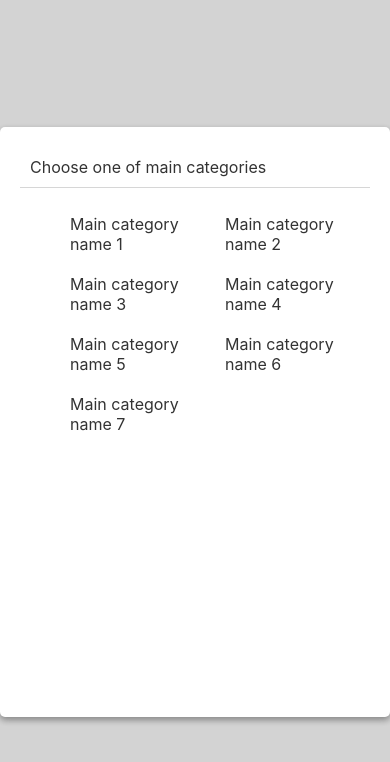
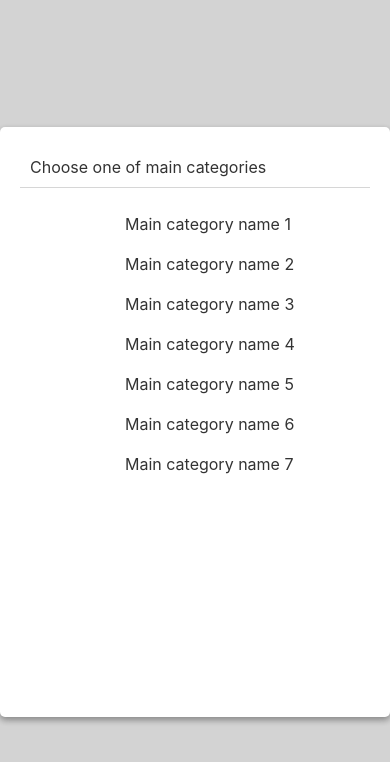
Before and after one commit to HubertPodgorski/categories, a React (Create React App) app: page / in a window 390 px wide. Shown: the top 762 px of the page. Built offline with nearby package versions, Linux system fonts and the light colour scheme.

Commit message:
responsive view adjustments

```diff
--- a/src/components/CategoryList/CategoryList.module.scss
+++ b/src/components/CategoryList/CategoryList.module.scss
@@ -4,4 +4,8 @@
     justify-content: flex-start;
     align-items: flex-start;
     list-style: none;
+
+    @media screen and (max-width: 480px) {
+        justify-content: center;
+    }
 }
--- a/src/components/SingleCategoryOption/SingleCategoryOption.module.scss
+++ b/src/components/SingleCategoryOption/SingleCategoryOption.module.scss
@@ -3,6 +3,7 @@
 
 .single-category-option {
     width: 50%;
+    min-width: 200px;
     box-sizing: border-box;
     padding: 10px;
 
--- a/src/containers/Categories/Categories.module.scss
+++ b/src/containers/Categories/Categories.module.scss
@@ -24,6 +24,8 @@
         border: none;
         cursor: pointer;
         font-size: 16px;
+        margin-left: 10px;
+        min-width: 100px;
 
         @include text-hover($gray-dark);
 
```
